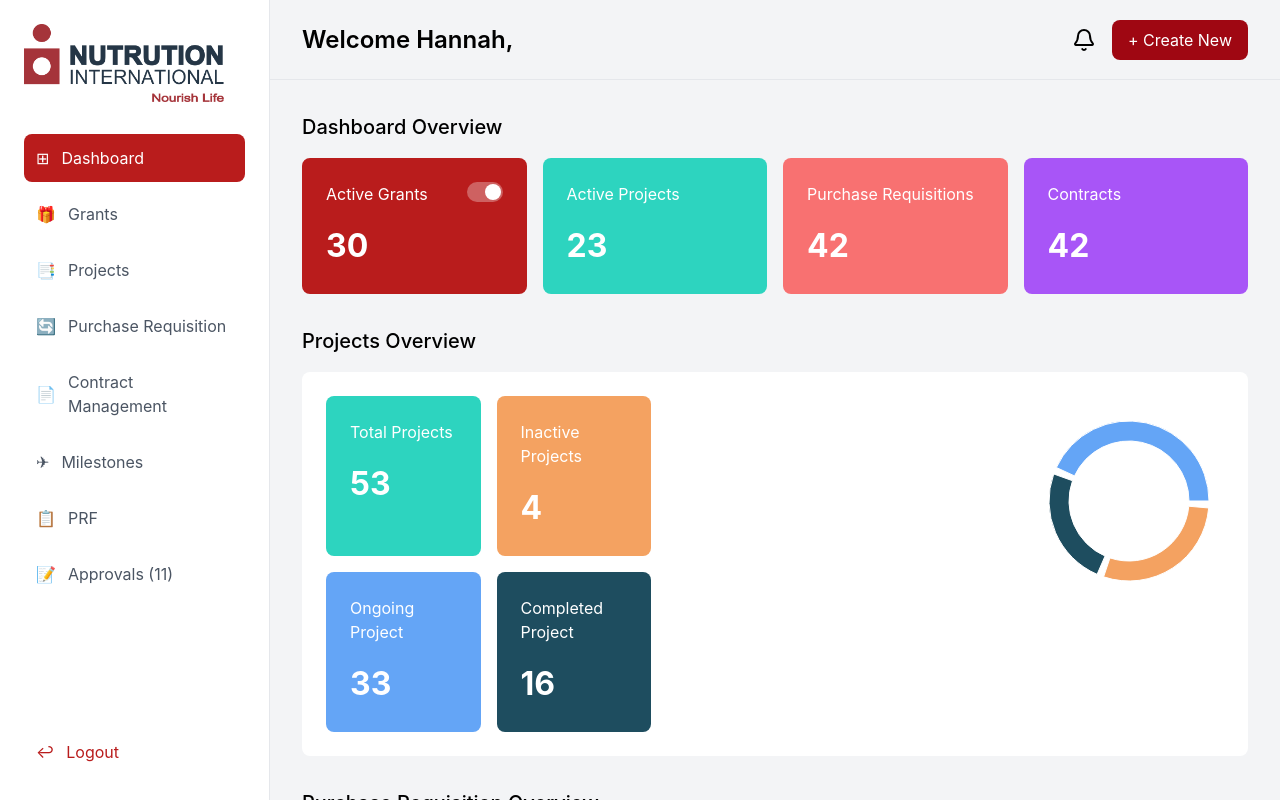
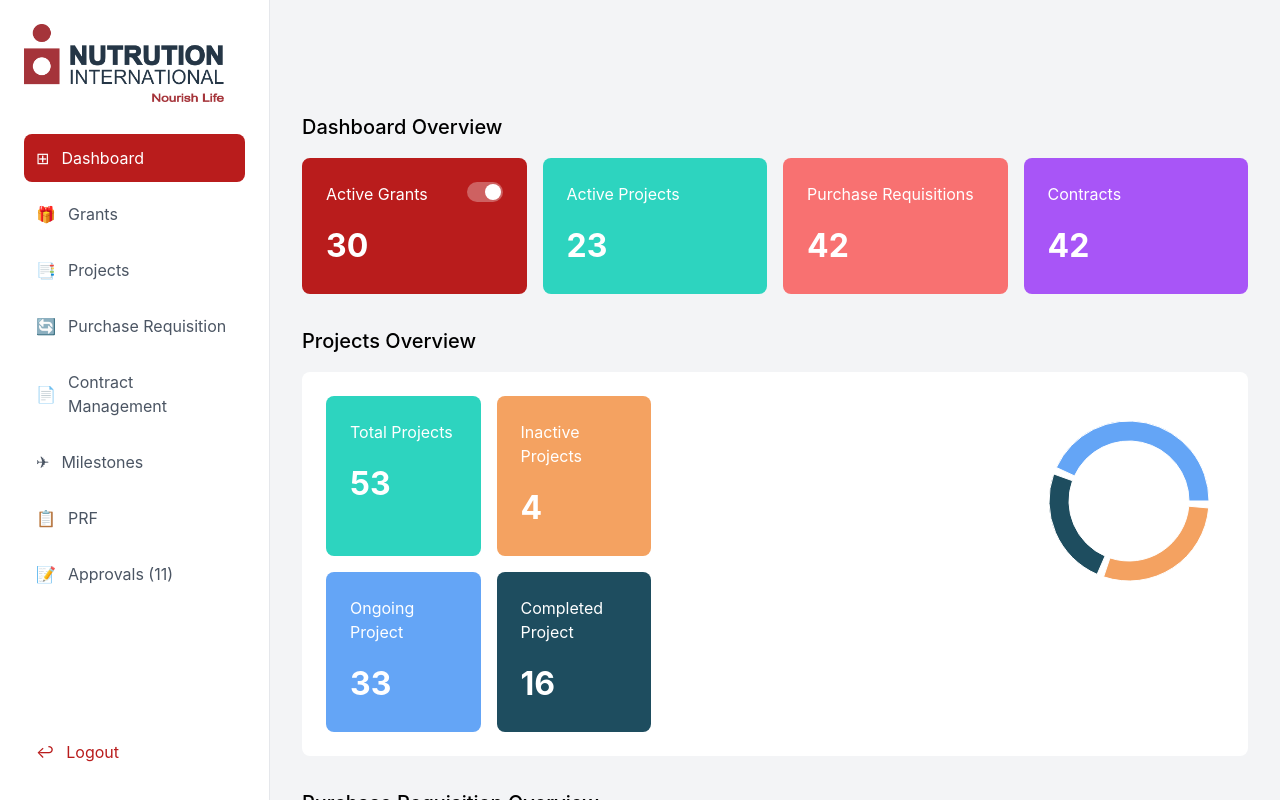
Before and after one commit to FrancisCalizo/nutrition-international, a React (Vite) app: page / in a window 1280 px wide. Built offline with nearby package versions, Linux system fonts and the light colour scheme.

Commit message:
feat: jsconfig fixes + rework

```diff
--- a/jsconfig.json
+++ b/jsconfig.json
@@ -1,7 +1,9 @@
 {
   "references": [],
   "compilerOptions": {
-    "baseUrl": ".",
+    "baseUrl": "./src",
+    "checkJs": true,
+    "jsx": "react-jsx",
     "paths": {
       "@/*": ["./src/*"]
     }
--- a/src/App.jsx
+++ b/src/App.jsx
@@ -2,7 +2,6 @@ import { Routes, Route } from "react-router";
 import { useState } from "react";
 
 import Dashboard from "./components/layout/Dashboard";
-import Header from "./components/layout/Header";
 import Sidebar from "./components/layout/Sidebar";
 
 import CreateNew from "./components/modals/CreateNew";
@@ -25,8 +24,6 @@ export default function App() {
     <div style={styles.layout}>
       <Sidebar />
 
-      <Header setIsModalOpen={setIsModalOpen} />
-
       <CreateNew isOpen={isModalOpen} onClose={() => setIsModalOpen(false)} />
 
       <Dashboard>
--- a/src/assets/styles/index.js
+++ b/src/assets/styles/index.js
@@ -4,18 +4,7 @@ export const styles = {
     minHeight: "100vh",
     backgroundColor: "#f3f4f6",
   },
-  sidebar: {
-    width: "270px",
-    backgroundColor: "white",
-    padding: "1.5rem",
-    display: "flex",
-    flexDirection: "column",
-    position: "fixed",
-    height: "calc(100vh)",
-    left: 0,
-    top: 0,
-    borderRight: "1px solid #e5e7eb",
-  },
+
   logo: {
     marginBottom: "2rem",
   },
@@ -50,43 +39,11 @@ export const styles = {
     color: "#b91c1c",
     cursor: "pointer",
   },
-  fixedHeader: {
-    position: "fixed",
-    top: 0,
-    left: "270px",
-    right: 0,
-    height: "80px",
-    backgroundColor: "#f3f4f6",
-    display: "flex",
-    justifyContent: "space-between",
-    alignItems: "center",
-    padding: "0 2rem",
-    zIndex: 2,
-    borderBottom: "1px solid #e5e7eb",
-  },
-  main: {
-    flex: 1,
-    marginLeft: "270px",
-    marginTop: "80px",
-    padding: "2rem",
-    overflowY: "auto",
-    height: "calc(100vh - 80px)",
-  },
-  welcomeText: {
-    fontSize: "1.5rem",
-    fontWeight: 600,
-  },
+
   headerRight: {
     display: "flex",
     alignItems: "center",
     gap: "1rem",
-  },
-  createButton: {
-    color: "white",
-    padding: "0.5rem 1rem",
-    borderRadius: "0.5rem",
-    border: "none",
-    cursor: "pointer",
   },
   sectionTitle: {
     fontSize: "1.25rem",
--- a/src/components/StatCard.jsx
+++ b/src/components/StatCard.jsx
@@ -1,6 +1,8 @@
 import { styles } from "../assets/styles";
+import PropTypes from "prop-types";
 
-export default function StatCard({ title, value, color, toggle }) {
+export default function StatCard(props) {
+  const { title, value, color, toggle } = props;
   return (
     <div style={{ ...styles.statCard, backgroundColor: color }}>
       <div
--- a/src/components/layout/Dashboard.jsx
+++ b/src/components/layout/Dashboard.jsx
@@ -1,5 +1,9 @@
 import { styles } from "../../assets/styles";
 
 export default function Dashboard({ children }) {
-  return <main style={styles.main}>{children}</main>;
+  return (
+    <main className="flex-1 ml-[270px] mt-[80px] p-8 overflow-y-auto h-[calc(100vh-80px)]">
+      {children}
+    </main>
+  );
 }
--- a/src/components/layout/Header.jsx
+++ b/src/components/layout/Header.jsx
@@ -1,7 +1,7 @@
 import { Bell } from "lucide-react";
 
 import { useLocation } from "react-router";
-import { styles } from "../../assets/styles";
+
 import path from "path";
 
 export default function Header({ setIsModalOpen }) {
@@ -14,8 +14,7 @@ export default function Header({ setIsModalOpen }) {
   const renderButton = () => {
     return (
       <button
-        className="bg-red-800"
-        style={styles.createButton}
+        className="bg-red-800 text-white py-2 px-4 rounded-md border-none cursor-pointer"
         onClick={handleClick}
       >
         + Create New
@@ -24,9 +23,9 @@ export default function Header({ setIsModalOpen }) {
   };
 
   return (
-    <div style={styles.fixedHeader}>
-      <h1 style={styles.welcomeText}>Welcome Hannah,</h1>
-      <div style={styles.headerRight}>
+    <div className="fixed top-0 left-[270px] right-0 h-[80px] bg-[#f3f4f6] flex justify-between items-center px-8 z-2 border-b border-[#e5e7eb]">
+      <h1 className="text-xl font-semibold">Welcome Hannah,</h1>
+      <div className="flex items-center gap-4">
         <Bell size={24} />
         {renderButton()}
       </div>
--- a/src/components/layout/Sidebar.jsx
+++ b/src/components/layout/Sidebar.jsx
@@ -1,7 +1,8 @@
 import { Link } from "react-router";
 import { useLocation } from "react-router";
 
-import logo from "../../assets/ni-logo.png";
+// @ts-ignore
+import logo from "../../../public/ni-logo.png";
 import { styles } from "../../assets/styles";
 
 export default function Sidebar() {
@@ -29,7 +30,7 @@ export default function Sidebar() {
   ];
 
   return (
-    <div style={styles.sidebar}>
+    <div className="w-[270px] bg-white p-6 flex flex-col fixed h-[calc(100vh)] left-0 top-0 border-r border-gray-200">
       <div style={styles.logo}>
         <img src={logo} alt="Nutrition International" style={styles.logoImg} />
       </div>
```
Also changed, not shown: public/ni-logo.png (renamed from src/assets/ni-logo.png).
